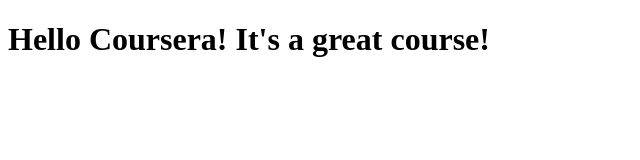
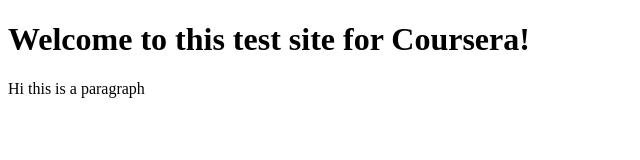
Before and after one commit to ScrimbaDev17/coursera-test, a plain HTML site: page site/index.html in a window 1280 px wide. Shown: the whole page, without its empty margins (0-640 px from the left). Drawn offline with Linux system fonts and the light colour scheme.

Commit message:
added paragraph section

```diff
--- a/site/index.html
+++ b/site/index.html
@@ -1,9 +1,10 @@
 <!DOCTYPE html>
 <html>
 <head>
-	<title>Hello Coursera!</title>
+	<title>Test Site for Coursera</title>
 </head>
 <body>
-<h1>Hello Coursera! It's a great course!</h1>
+<h1>Welcome to this test site for Coursera!</h1>
+<p>Hi this is a paragraph</p>
 </body>
 </html>
```
Also changed, not shown: index.html (+1 -1 lines).
